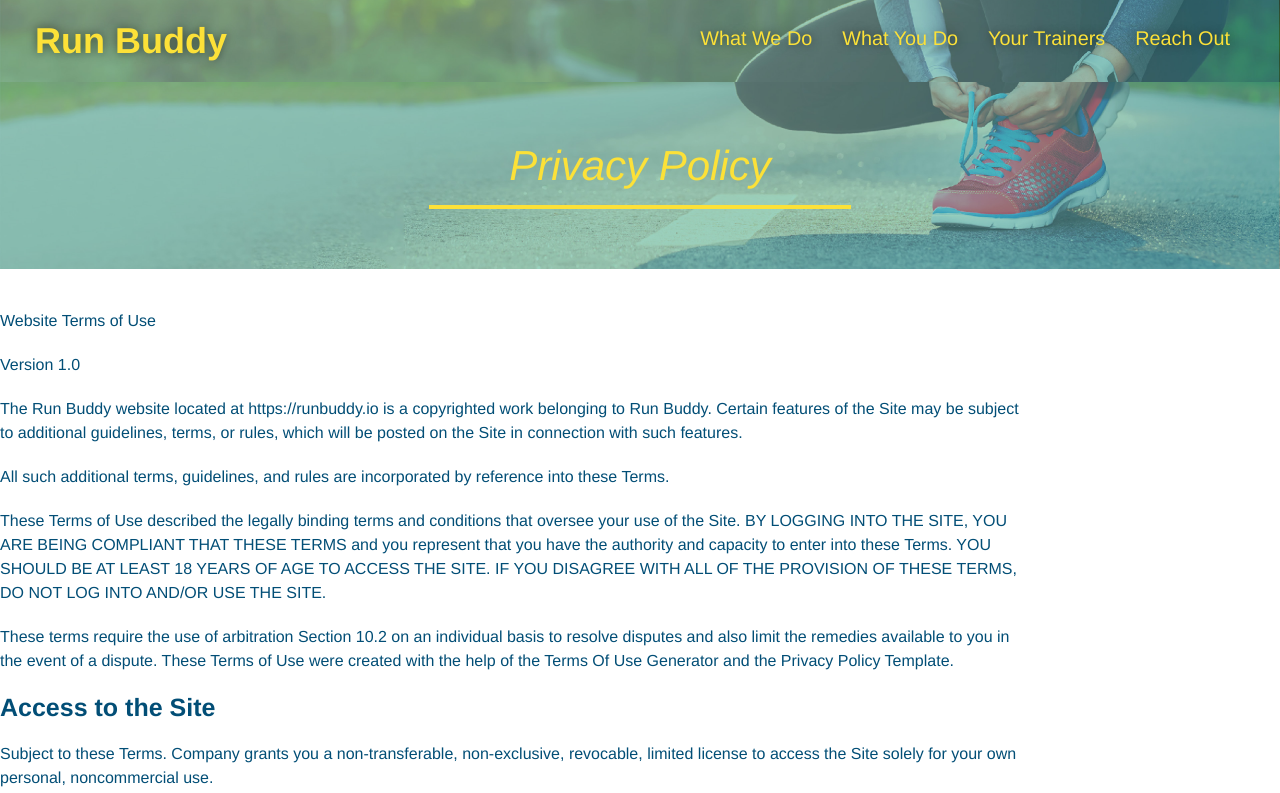
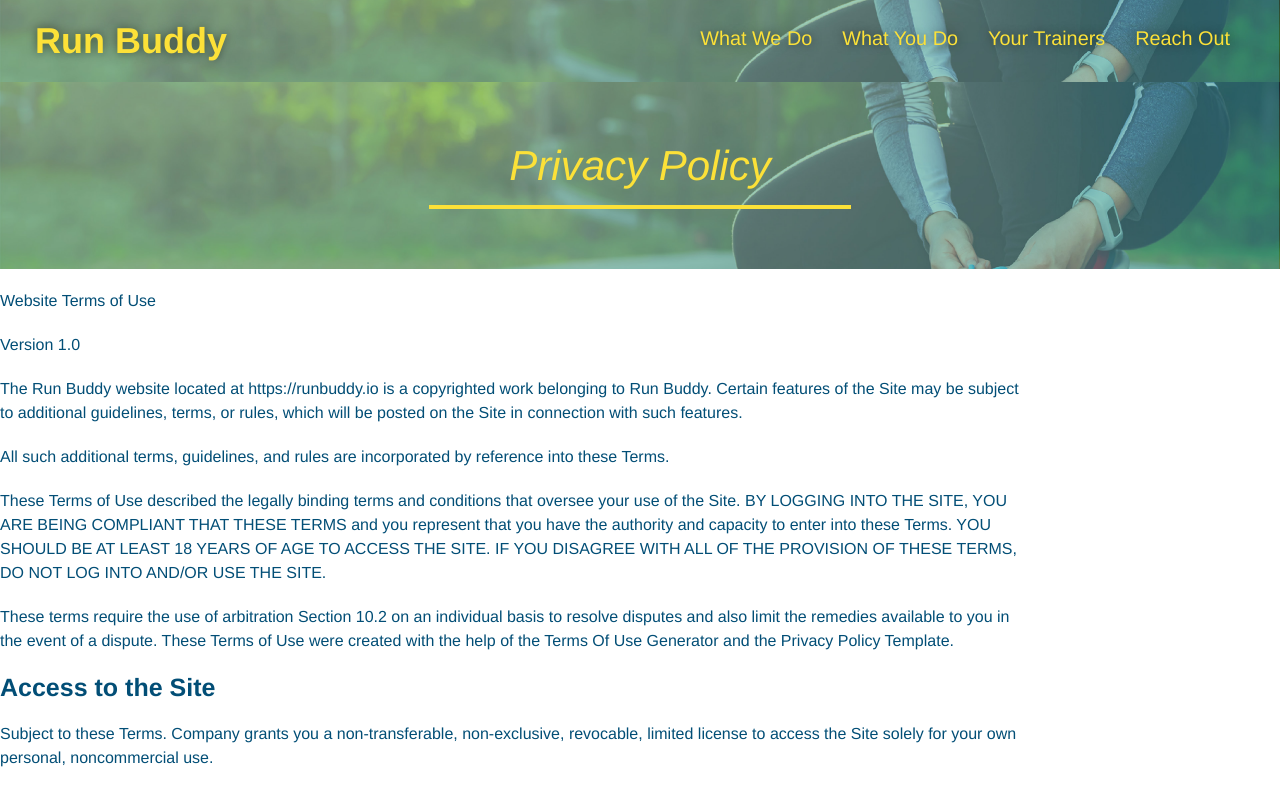
Before and after one commit to Jrindner/run-buddy, a plain HTML site: page privacy-policy.html in a window 1280 px wide. Shown: the top 793 px of the page. Drawn offline with Linux system fonts and the light colour scheme.

Commit message:
update css privacy policy

```diff
--- a/assets/css/secondary-styles.css
+++ b/assets/css/secondary-styles.css
@@ -1,9 +1,4 @@
-.hero {
-    background-position: bottom;
-    height: auto;
-    text-align: center;
-    margin-bottom: 40px;
-}
+
 
 .page-title {
     color: #fce138;
```
